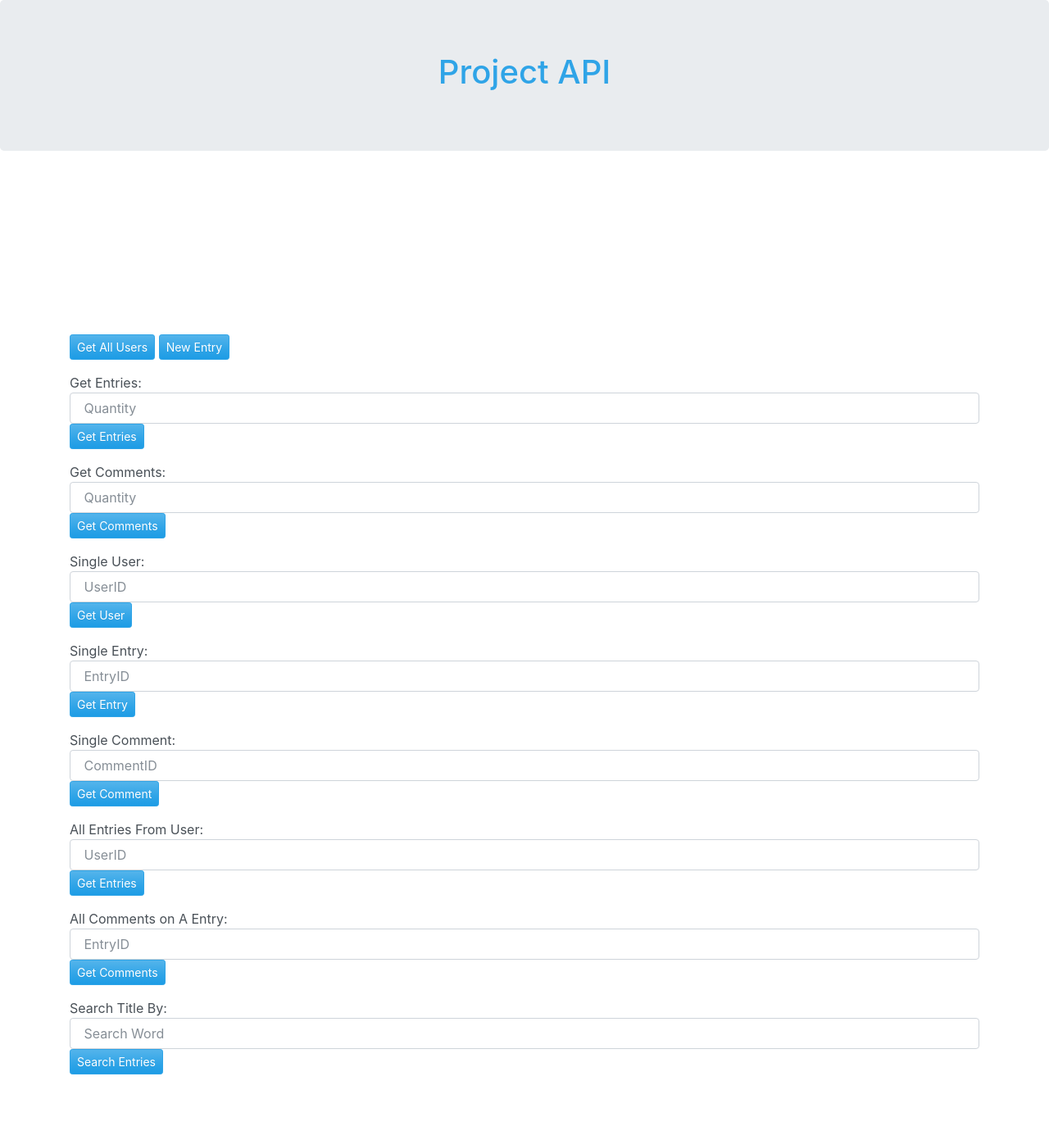
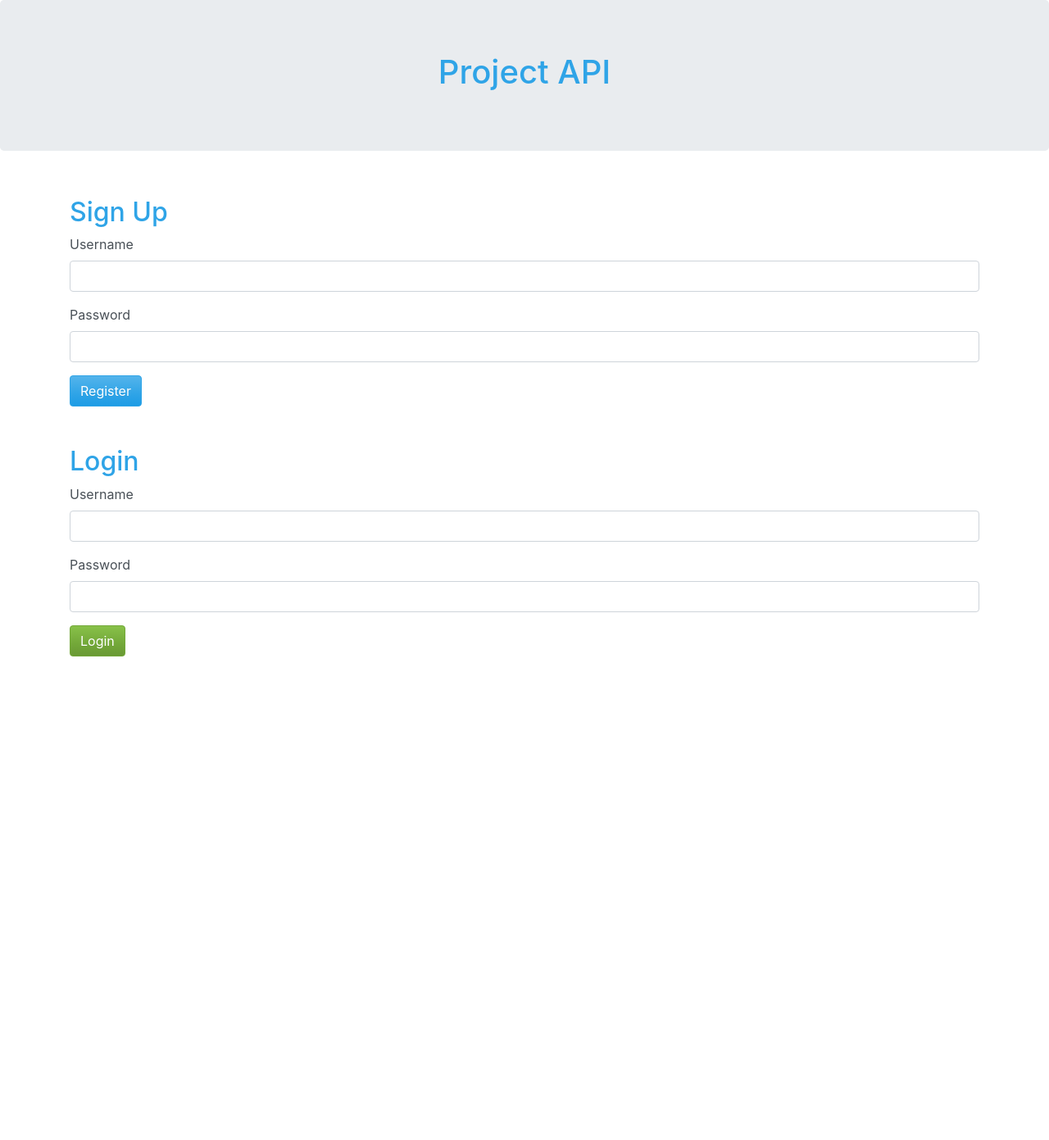
Before and after one commit to AndreasHansson1/project-api, a PHP site: template src/public/views/index.php in a window 1280 px wide. Shown: the whole page at 82% size. After the commit the page ends 801 px from the top, so only its background shows below. Run offline with PHP 8.4, Linux system fonts and the light colour scheme; the template is opened without the code that fills it, so the values that code supplies are empty; some libraries are stand-ins or nearby versions.

Commit message:
some new login mm

```diff
--- a/src/App/Controllers/EntryController.php
+++ b/src/App/Controllers/EntryController.php
@@ -86,7 +86,6 @@ class EntryController
     // Edit Entry
     public function editEntry($edit, $entryID)
     {
-        return ['edit' => $edit, 'entryID' => $entryID];
         $editEntry = $this->db->prepare(
             'UPDATE entries
         SET    title   = :title,
--- a/src/public/scripts/main.js
+++ b/src/public/scripts/main.js
@@ -6,7 +6,8 @@
 
 // main();
 
-function newUser() {
+function newUser(event) {
+  event.preventDefault();
   let username = document.getElementById('newUsername').value;
   let password = document.getElementById('newPassword').value;
   let createdAt = new Date();
@@ -19,33 +20,31 @@ function newUser() {
 
   fetch('/register', {
     method: 'POST',
-    headers: {
-      'Accept': 'application/json, text/plain, */*',
-      'Content-type': 'application/json'
-    },
-    body: JSON.stringify(data)
+    body: data
   });
 }
 
-function login() {
+document.getElementById("loginForm").addEventListener("submit", login);
+
+function login(event) {
+  event.preventDefault();
   let username = document.getElementById('loginUsername').value;
   let password = document.getElementById('loginPassword').value;
-  alert(username);
+
+  let formData = new FormData();
+  formData.append('username', username);
+  formData.append('password', password);
 
   let data = {
-    'username': username,
-    'password': password
+    username: username,
+    password: password
   };
 
   fetch('/login', {
     method: 'POST',
-    headers: {
-      'Accept': 'application/json, text/plain, */*',
-      'Content-type': 'application/json'
-    },
-    body: JSON.stringify(data),
+    body: formData,
     credentials: 'include'
-  });
+  }).then(res => res.json()).then(console.log);
 }
 
 function getAllUsers() {
@@ -316,18 +315,12 @@ function deleteEntry(ID) {
 function editEntry(entryID) {
     let title = document.getElementById('editTitle').value;
     let content = document.getElementById('editContent').value;
-
-     let data = {
-       'title': title,
-       'content': content
-     };
-
-   fetch("api/entries/" + entryID, {
+    fetch("api/entries/edit/" + entryID, {
      method: "PATCH",
      headers: {
        "Content-Type": "application/x-www-form-urlencoded"
      },
-     body: JSON.stringify(data)
+     body: "title=" + title + "&content=" + content
    })
      .then(res => res.json())
      .then(obj => {
@@ -417,8 +410,6 @@ function newEntry() {
    document.getElementById('editEntryContainer').appendChild(header);
    // Create form
    let f = document.createElement("form");
-   f.setAttribute('method', "patch");
-   f.setAttribute('action', "");
    f.setAttribute('class', "form-group");
    // Create input field
    let i = document.createElement("input");
--- a/src/public/views/index.php
+++ b/src/public/views/index.php
@@ -10,7 +10,7 @@
   <title>Frontend</title>
 </head>
 <body>
-<?php if (isset($_SESSION["loggedIn"])): ?>
+<?php if (!isset($_SESSION["loggedIn"])): ?>
 
 <div class="jumbotron">
   <h1>Project API</h1>
@@ -19,7 +19,7 @@
 <div class="container">
    <br>
    <h2>Sign Up</h2>
-    <form action="" method="POST">
+   <form>
        <div class="form-group">
            <label for="username">Username</label>
            <input class="form-control" id="newUsername" type="text" name="username">
@@ -33,7 +33,7 @@
    <br><br>
 
    <h2>Login</h2>
-    <form action="" method="POST">
+   <form id="loginForm">
        <div class="form-group">
            <label for="username">Username</label>
            <input class="form-control" id="loginUsername" type="text" name="username">
@@ -42,7 +42,7 @@
            <label for="password">Password</label>
            <input class="form-control" id="loginPassword" type="password" name="password">
        </div>
-            <input type="submit" name="submit" value="Login" class="btn btn-success" onclick="login()">
+       <input type="submit" name="submit" value="Login" class="btn btn-success">
    </form>
 </div>
 <?php else : ?>
@@ -56,9 +56,9 @@
 <div class="container">
   <form action="" method="get">
     <div class="form-group">
-      <input type="button"  name="submit" value="Get All Users" class="btn btn-primary btn-sm"
+      <input type="button"  name="submit" value="Get All Users" class="btn btn-primary"
       onclick="getAllUsers();" />
-      <input type="button" name="submit" value="New Entry" class="btn btn-primary btn-sm"
+      <input type="button" name="submit" value="New Entry" class="btn btn-primary"
       onclick="createNewEntryForm();" />
     </div>
     <div class="form-group">
```
Also changed, not shown: src/App/Controllers/UserController.php (+0 -23 lines), src/public/index.php (+19 -23 lines). Lines whose indentation alone changed are shown as unchanged.
